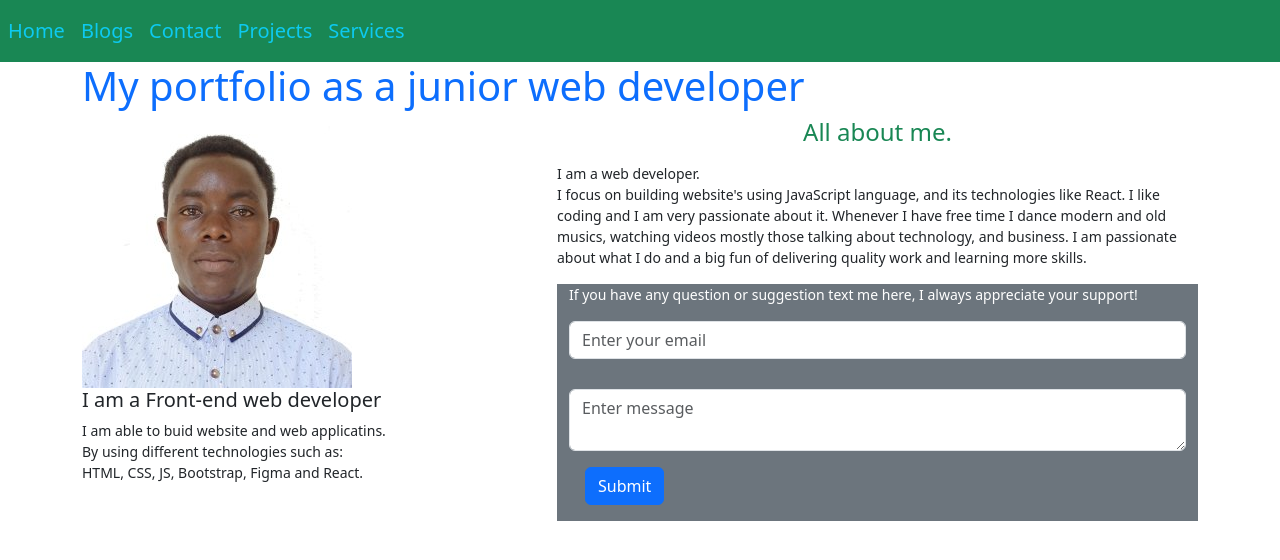
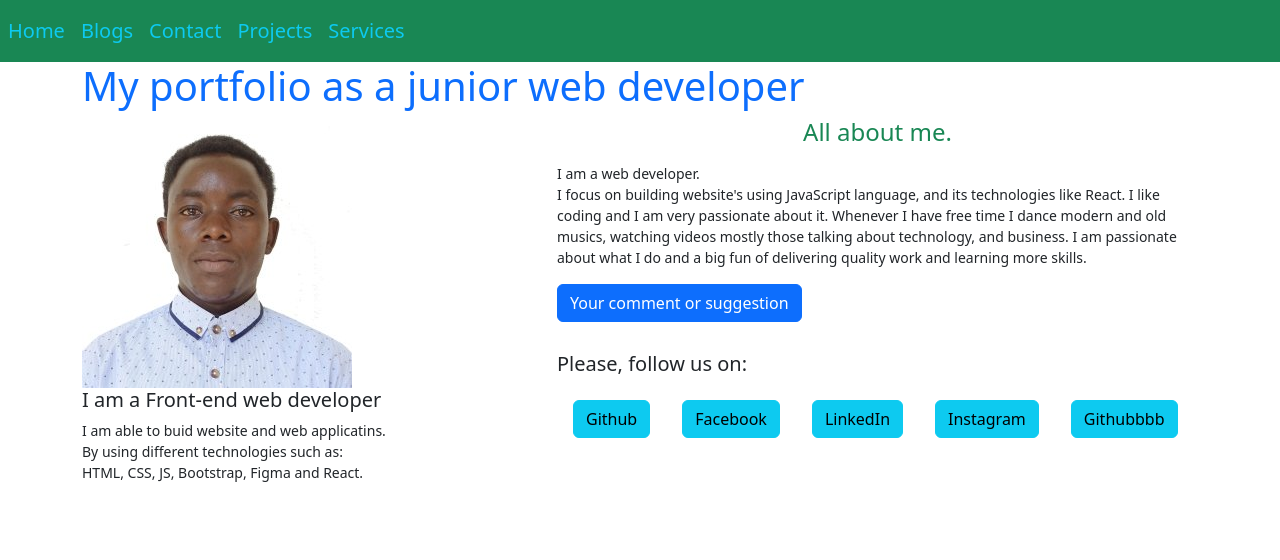
Before and after one commit to benidama/my-first-branch, a React (Create React App) app: page / in a window 1280 px wide. Shown: the top 560 px of the page. Built offline with nearby package versions, Linux system fonts and the light colour scheme.

Commit message:
Adding my social media

```diff
--- a/src/Bootsrap.jsx
+++ b/src/Bootsrap.jsx
@@ -1,30 +1,15 @@
 import React from 'react'
 
+const message = "https://benidama.github.io/message/";
 const Bootsrap = () => {
   return (
-    <div className='bg-secondary text-white container'>
+    <div>
 
-   <p style={{fontSize:"14px"}}>If you have any question or suggestion text me here,
-     I always appreciate your support!
-  </p>
+        <a className='nav-link' href={message}>
+          <button className='btn btn-primary'>Your comment or suggestion</button>
+        </a>
 
-  <div>
-  <form action="/action_page.php">
-
-    <div className="form-group">
-      <input type="email" className="form-control" id="email" placeholder="Enter your email" name="email"/>
-    </div> <br/>
-
-    <div className="form-group">
-      <textarea type="message" className="form-control" id="sms" placeholder="Enter message" name="pwd"/>
     </div>
-
-    <button type="submit" className="btn btn-default btn-primary m-3">Submit</button>
-  </form>
-  </div>
-
-
-</div>
   )
 }
 
--- a/src/Git.jsx
+++ b/src/Git.jsx
@@ -1,5 +1,6 @@
 import React from 'react'
 import Bootsrap from './Bootsrap'
+import Medias from './Medias'
 
 const Git = () => {
   return (
@@ -27,7 +28,10 @@ const Git = () => {
       I am passionate about what I do and a big fun of delivering quality work and learning more skills.
     </p>
      <Bootsrap/>
+     <br />
+     <Medias/>
       </div>
+
      </div>
   </div>
   )
--- /dev/null
+++ b/src/Medias.jsx
@@ -0,0 +1,35 @@
+import React from 'react'
+
+const more = "https://github.com/benidama?tab=repositories";
+const facebook ="https://www.facebook.com/benimana.joanesquintus?mibextid=ZbWKwL";
+const linkedIn = "https://www.linkedin.com/in/jean-damascene-benimana-9001b7209?utm_source=share&utm_campaign=share_via&utm_content=profile&utm_medium=android_app";
+const instagram = "https://www.instagram.com/beni_dama?igsh=Y2ZwZTdtZGM1MTYw";
+
+function Medias() {
+  return (
+    <div>
+        <h5>Please, follow us on:</h5>
+        <button type="button" class="btn btn-info m-3">
+          <a className='nav-link' href={more}>Github</a>
+        </button>
+
+        <button type="button" class="btn btn-info m-3">
+          <a className='nav-link' href={facebook}>Facebook</a>
+        </button>
+
+        <button type="button" class="btn btn-info m-3">
+          <a className='nav-link' href={linkedIn}>LinkedIn</a>
+        </button>
+
+        <button type="button" class="btn btn-info m-3">
+          <a className='nav-link' href={instagram}>Instagram</a>
+        </button>
+
+        <button type="button" class="btn btn-info m-3">
+          <a className='nav-link' href={more}>Githubbbb</a>
+        </button>
+    </div>
+  )
+}
+
+export default Medias
```
